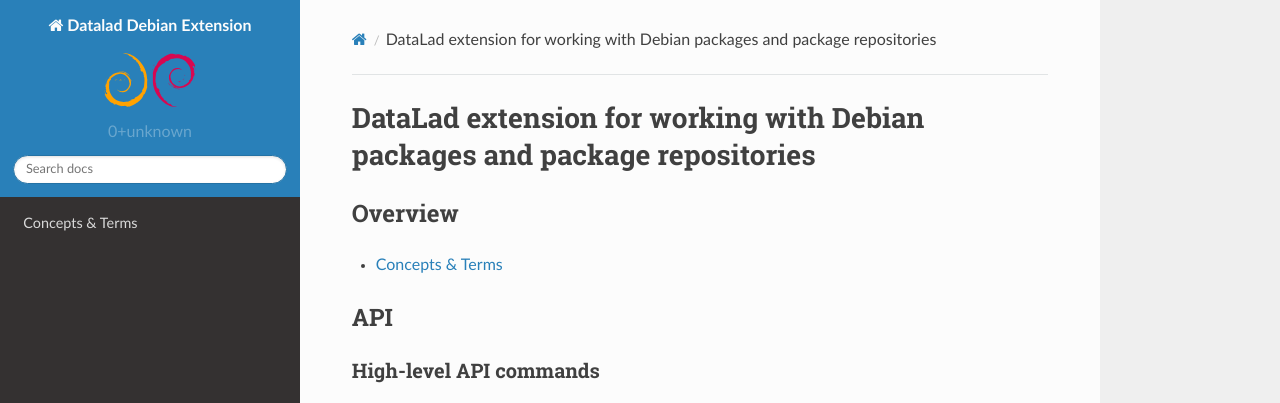
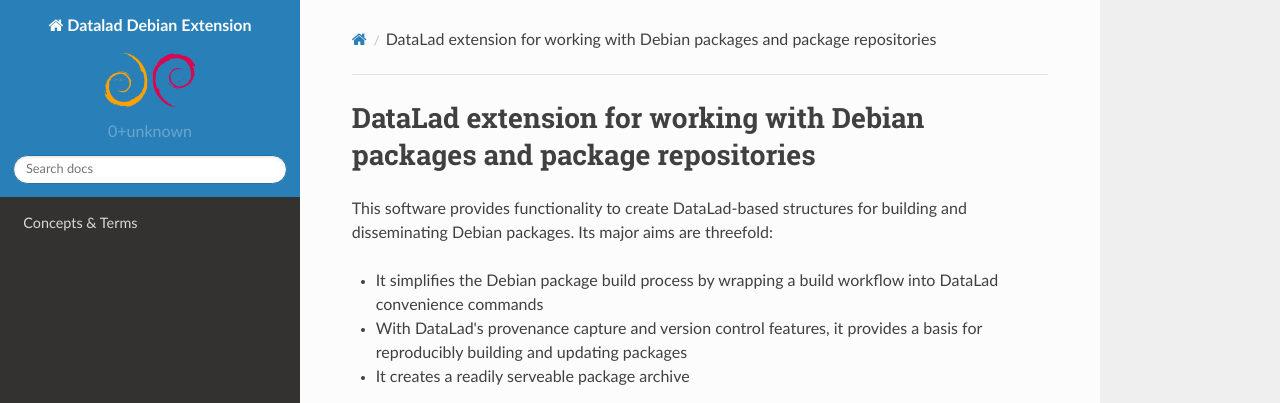
Before and after one commit to psychoinformatics-de/datalad-debian, a Sphinx documentation site: the page built from docs/source/index.rst, in a window 1280 px wide and 1353 px high, cut to the strip 0-403 px from the top of the window. Built offline with Sphinx 7.4.7 and the Read the Docs theme 2.0.0, drawn with Linux system fonts in a browser that asks for light colours; pages that are not in the unit, such as notebooks, are missing from menus.

Commit message:
Add logo and high-level summary attempt to index page

```diff
--- a/docs/source/index.rst
+++ b/docs/source/index.rst
@@ -1,6 +1,18 @@
 DataLad extension for working with Debian packages and package repositories
 ***************************************************************************
 
+
+
+This software provides functionality to create DataLad-based structures for building and disseminating Debian packages.
+Its major aims are threefold:
+
+- It simplifies the Debian package build process by wrapping a build workflow into DataLad convenience commands
+- With DataLad's provenance capture and version control features, it provides a basis for reproducibly building and updating packages
+- It creates a readily serveable package archive
+
+.. image:: _static/datalad_debian_logo_with_names.svg
+   :width: 50%
+   :align: center
 
 Overview
 ========
```
